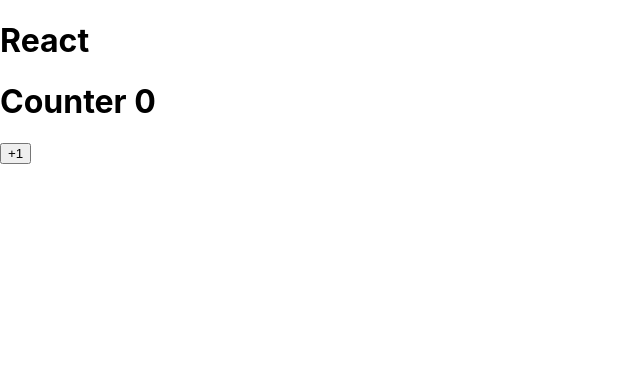
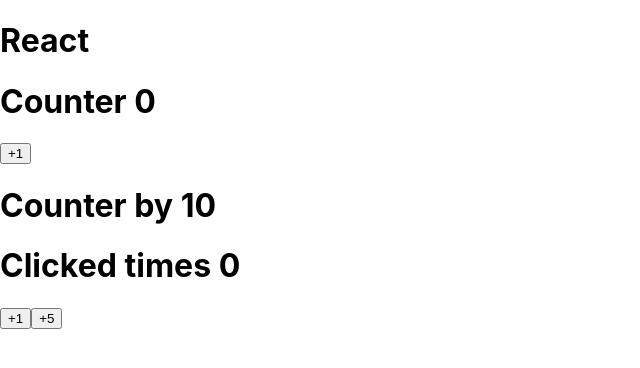
Before and after one commit to programador51/react_pro_fernando_herrera, a React (Create React App) app in the folder 01 - reinforcements/: page / in a window 1280 px wide. Shown: the top 368 px of the page, without its empty margins (0-640 px from the left). Built offline with nearby package versions, Linux system fonts and the light colour scheme.

Commit message:
1.3 New counter and more type
Just another counter

```diff
--- a/01 - reinforcements/src/App.tsx
+++ b/01 - reinforcements/src/App.tsx
@@ -1,11 +1,13 @@
 import React from "react";
 import Counter from "bases/Counter";
+import CounterBy from "bases/CounterBy";
 
 function App() {
   return (
     <>
       <h1>React</h1>
       <Counter />
+      <CounterBy />
     </>
   );
 }
--- /dev/null
+++ b/01 - reinforcements/src/bases/CounterBy.tsx
@@ -0,0 +1,38 @@
+import React from "react";
+import { useState } from "react";
+
+interface Props {
+  /**
+   * Initial number for the counter when it renders
+   */
+  initialValue?: number;
+}
+
+export default function Counter({ initialValue = 10 }: Props) {
+  const [counterState, setCounterState] = useState({
+    counter: initialValue,
+    clickedTimes: 0,
+  });
+
+  const { counter, clickedTimes } = counterState;
+
+  /**
+   * Increment the value of the counter
+   * @param incrementBy - Number to be increased the counter
+   */
+  const increment = (incrementBy: number) =>
+    setCounterState({
+      counter: counterState.counter + incrementBy,
+      clickedTimes: counterState.clickedTimes + 1,
+    });
+
+  return (
+    <>
+      <h1>Counter by {counter}</h1>
+      <h1>Clicked times {clickedTimes}</h1>
+
+      <button onClick={() => increment(1)}>+1</button>
+      <button onClick={() => increment(5)}>+5</button>
+    </>
+  );
+}
```
